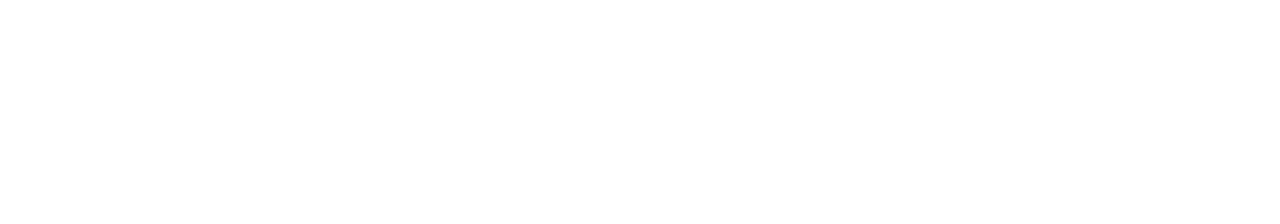
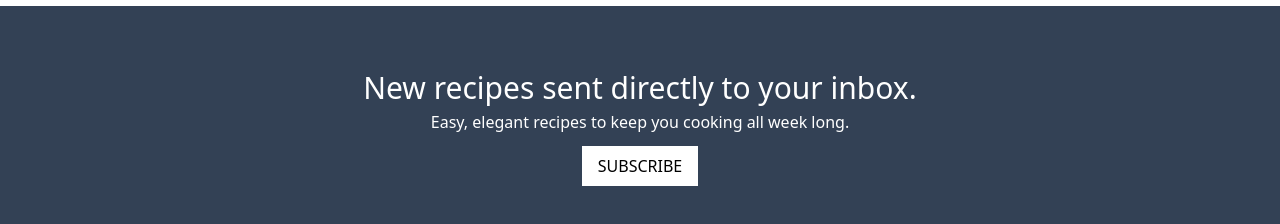
Before and after one commit to danimatuko/recipes, a React (Create React App) app: page / in a window 1280 px wide. Shown: the part 3050-3274 px from the top of the page. Before the commit the page ends 3056 px from the top, so only its background shows below. Built offline with nearby package versions, Linux system fonts and the light colour scheme; no server answers.

Commit message:
add newsletter section

```diff
--- a/src/App.js
+++ b/src/App.js
@@ -4,6 +4,7 @@
 import { useEffect, useState } from "react";
 import Hero from "./components/Hero";
 import { RecipesByDiet } from "./components/RecipesByDiet";
+import Newsletter from "./components/Newsletter";
 
 function App() {
 	const [topPicks, setTopPicks] = useState(null);
@@ -21,6 +22,7 @@
 			<main className="container m-auto ">
 				<TopPicks />
 				<RecipesByDiet />
+				<Newsletter/>
 			</main>
 			<footer className=""></footer>
 		</div>
--- a/src/components/Card.jsx
+++ b/src/components/Card.jsx
@@ -3,7 +3,9 @@
 
 const Card = ({ recipe, id }) => {
 	return (
-		<div className="mx-0 flex w-full h-full flex-col justify-center bg-white rounded-2xl shadow-xl shadow-slate-300/60">
+		<div
+			className="mx-0 flex w-full h-full flex-col justify-center bg-white rounded-2xl shadow-xl shadow-slate-300/60"
+		>
 			<img
 				className="aspect-video  rounded-t-2xl object-cover object-center h-full overflow-hidden"
 				src={recipe.image}
--- /dev/null
+++ b/src/components/Newsletter.jsx
@@ -0,0 +1,15 @@
+import React from "react";
+
+const Newsletter = () => {
+	return (
+		<div className="flex flex-col items-center justify-center w-screen absolute left-0 bg-slate-700 py-16 text-white font-light">
+			<h2 className="text-3xl mb-1">New recipes sent directly to your inbox.</h2>
+			<p>
+				Easy, elegant recipes to keep you cooking all week long.
+				<button className="block m-auto bg-white text-black px-4 py-2 mt-3 ">SUBSCRIBE</button>
+			</p>
+		</div>
+	);
+};
+
+export default Newsletter;
```
